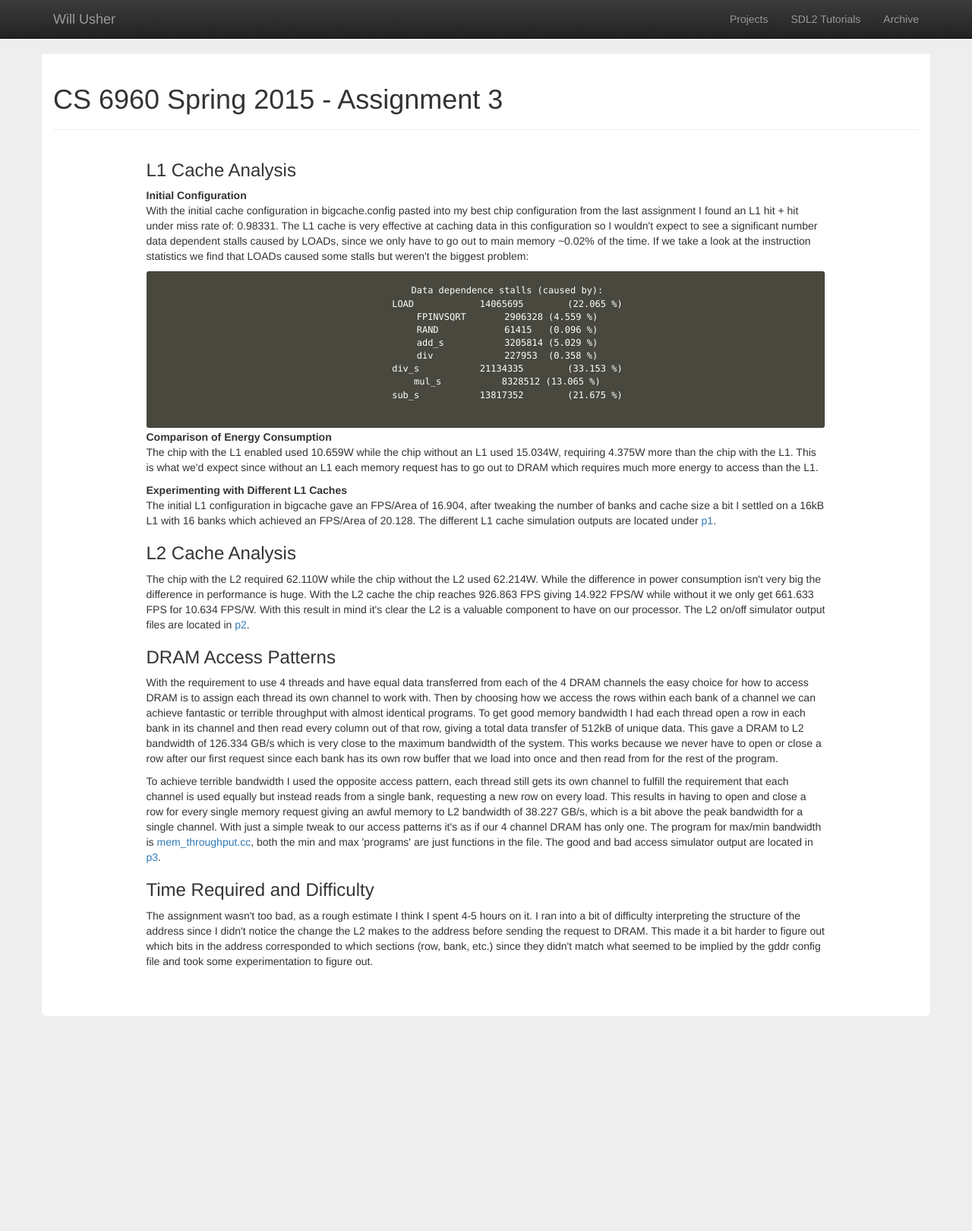
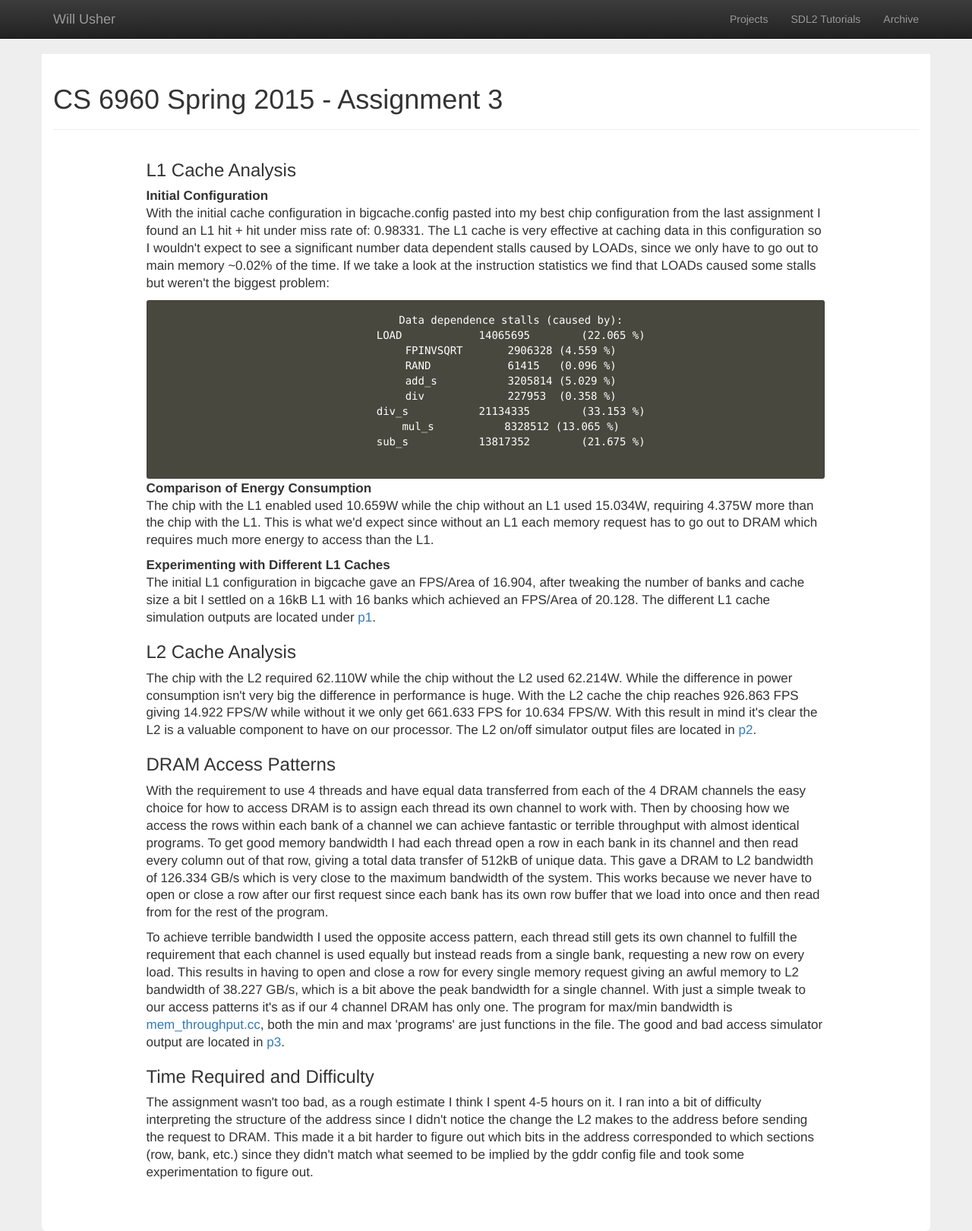
Before and after one commit to Twinklebear/Twinklebear.github.io, a Jekyll site: the page built from courses/cs6960/asn3/index.html, in a window 1280 px wide. Shown: the whole page at 76% size. Built offline with Jekyll 4.4.1, drawn with Linux system fonts in a browser that asks for light colours; nearby versions of some CDN libraries; before the commit the page ends 1337 px from its top, so only the background shows below that.

Commit message:
LArger fonts and spacing for legibility

```diff
--- a/assets/custom.css
+++ b/assets/custom.css
@@ -4,6 +4,8 @@
 body .content {
 	background-color: white;
 	border-radius: 0px 0px 6px 6px;
+	font-size: 17px;
+	line-height: 1.35em;
 }
 /* Chuck out bootstrap's syntax highlighting stuff */
 pre, pre code {
@@ -13,7 +15,7 @@
 	padding-left: 8px;
 	padding-right: 8px;
 	margin: 0px 0px 0px;
-	font-size: 1em;
+	font-size: 14px;
 	color: white;
 	line-height: 1.42857;
 	color: white;
```
